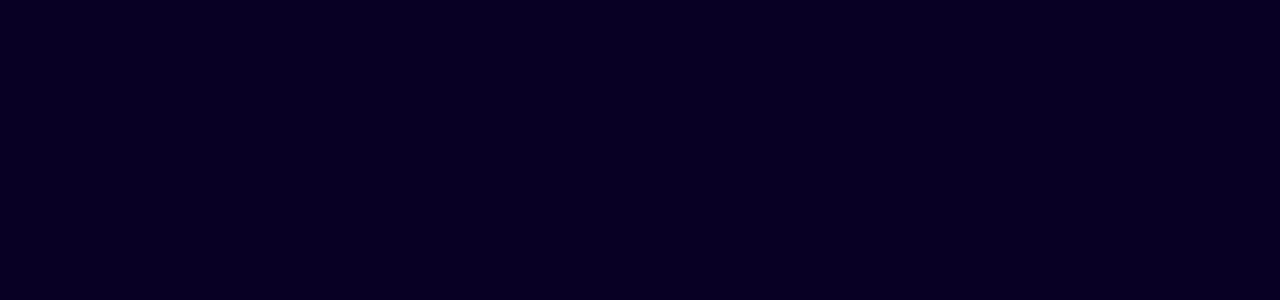
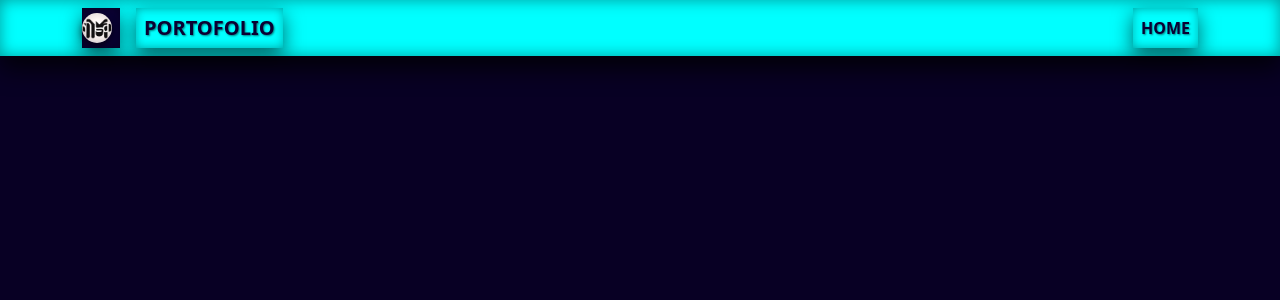
Before and after one commit to Jerannn24/my-portofolio, a Next.js app: page / in a window 1280 px wide. Shown: the top 300 px of the page. Built offline with nearby package versions, Linux system fonts and the light colour scheme.

Commit message:
update 6 files and delete 2 files

```diff
--- a/package.json
+++ b/package.json
@@ -1,5 +1,5 @@
 {
-  "name": "my-portofolio",
+  "name": "my-Portfolio",
   "version": "0.1.0",
   "private": true,
   "scripts": {
--- a/src/app/globals.css
+++ b/src/app/globals.css
@@ -9,7 +9,50 @@
   /* cyan neon */
 }
 
+html,
 body {
   background-color: var(--bg);
-  font-family: Arial, Helvetica, sans-serif;
+  font-family: 'Franklin Gothic Medium', 'Arial Narrow', Arial, sans-serif;
 }
+
+
+/* Navbar 3D Text Shadow */
+.navbar-3d:hover {
+  background-color: var(--navbar-fg);
+  color: var(--navbar-bg);
+  box-shadow: 0 12px 25px rgba(0, 0, 0, 0.8), 0 0 15px rgba(0, 0, 0, 0.4) inset;
+  transition: all 0.3s ease-in-out;
+}
+
+.navbar-3d:hover .navbar-brand,
+.navbar-3d:hover .nav-link {
+  color: var(--navbar-bg) !important;
+  text-shadow: 1px 1px 2px rgba(0, 0, 0, 0.5);
+}
+
+.navbar-3d {
+  background-color: var(--navbar-bg);
+  color: var(--navbar-fg);
+  box-shadow: 0 8px 20px rgba(0, 0, 0, 0.6), 0 0 10px rgba(0, 0, 0, 0.3) inset;
+  z-index: 1000;
+}
+
+.navbar-3d .navbar-brand,
+.navbar-3d .nav-link {
+  color: var(--navbar-fg) !important;
+  text-shadow: 1px 1px 2px rgba(0, 0, 0, 0.7), 2px 2px 5px rgba(0, 0, 0, 0.4);
+  font-weight: bold;
+}
+
+.navbar-3d .navbar-brand img {
+  border-radius: 50%;
+  object-fit: cover;
+  box-shadow: 0 3px 6px rgba(0, 0, 0, 0.6);
+  margin-right: 8px;
+}
+
+.navbar-3d .navbar-toggler {
+  border: 1px solid rgba(255, 255, 255, 0.3);
+  background-color: var(--navbar-fg);
+  box-shadow: 0 2px 6px rgba(0, 0, 0, 0.5);
+}
--- a/src/app/layout.js
+++ b/src/app/layout.js
@@ -1,5 +1,6 @@
 import { Geist, Geist_Mono } from "next/font/google";
 import "./globals.css";
+import 'bootstrap/dist/css/bootstrap.min.css';
 
 const geistSans = Geist({
   variable: "--font-geist-sans",
@@ -12,7 +13,7 @@ const geistMono = Geist_Mono({
 });
 
 export const metadata = {
-  title: "My Portofolio",
+  title: "My Portfolio",
   description: "Generated by create next app",
 };
 
--- a/src/app/page.js
+++ b/src/app/page.js
@@ -1,10 +1,10 @@
-import Portofolio from "@/components/Portofolio";
-import Image from "next/image";
+import Portfolio from "@/components/Portfolio";
+
 
 export default function Home() {
   return (
-    <div>
-      <Portofolio />
+    <div style={{ backgroundColor: "var(--bg)" }}>
+      <Portfolio />
     </div>
   );
 }
--- a/src/components/Navbar.js
+++ b/src/components/Navbar.js
@@ -1,13 +1,51 @@
-import React from 'react'
+"use client";
+import React, { useEffect } from "react";
+import Link from "next/link";
 
 const Navbar = () => {
+    useEffect(() => {
+        // Import Bootstrap JS hanya di client-side
+        import("bootstrap/dist/js/bootstrap.bundle.min.js")
+            .then(() => {
+                console.log("Bootstrap JS loaded");
+            })
+            .catch((err) => console.error("Bootstrap JS failed to load", err));
+    }, []);
+
     return (
-        <div>
-            <nav>
+        <nav className="navbar navbar-expand-lg fixed-top navbar-3d">
+            <div className="container">
+                <Link href="#" className="navbar-brand d-flex align-items-center navbar-3d mr-10px ">
+                    <img src="./LogoYt.jpg" alt="Logo" width="30" height="30" />
+                </Link>
+                <div className="navbar-nav ms-auto navbar-hover">
+                    <Link href="#" className="navbar-brand d-flex align-items-center navbar-3d mr-10px navbar-hover nav-link">
+                        PORTOFOLIO
+                    </Link>
+                </div>
+                <button
+                    className="navbar-toggler"
+                    type="button"
+                    data-bs-toggle="collapse"
+                    data-bs-target="#navbarNav"
+                    aria-controls="navbarNav"
+                    aria-expanded="false"
+                    aria-label="Toggle navigation"
+                >
+                    <span className="navbar-toggler-icon"></span>
+                </button>
+                <div className="collapse navbar-collapse" id="navbarNav">
+                    <ul className="navbar-nav ms-auto">
+                        <li className="nav-item navbar-hover">
+                            <Link href="#" className="nav-link navbar-3d">
+                                HOME
+                            </Link>
+                        </li>
+                    </ul>
+                </div>
+            </div>
+        </nav>
+    );
+};
 
-            </nav>
-        </div>
-    )
-}
-
-export default Navbar
+export default Navbar;
--- a/src/components/Portofolio.js
+++ b/src/components/Portfolio.js
@@ -1,11 +1,11 @@
 import React from 'react'
 import Navbar from './Navbar'
-const Portofolio = () => {
+const Portfolio = () => {
     return (
-        <div>
+        <div style={{ backgroundColor: "#080024" }}>
             <Navbar />
         </div>
     )
 }
 
-export default Portofolio
+export default Portfolio
```
Also changed, not shown: public/LogoYt.jpg (renamed from src/components/LogoYt.jpg), 1 other file (tests, documents, lock files or other folders).
